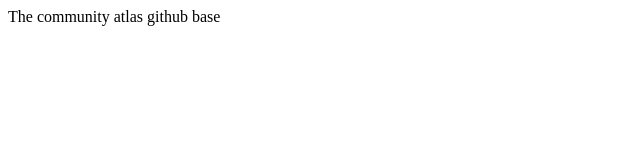
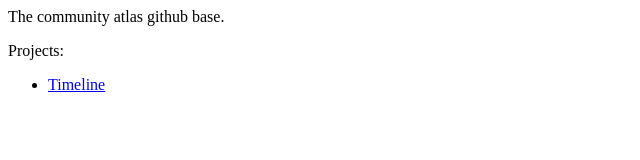
Before and after one commit to community-atlas/community-atlas.github.io, a plain HTML site: page index.html in a window 1280 px wide. Shown: the whole page, without its empty margins (0-640 px from the left). Drawn offline with Linux system fonts and the light colour scheme.

Commit message:
Update index.html

```diff
--- a/index.html
+++ b/index.html
@@ -2,6 +2,10 @@
 <head>
 <head>
 <body>
-The community atlas github base
+<p>The community atlas github base. </p>
+<p>Projects:</p>
+  <ul>
+    <li><A href="commaBrowser/timeline.html">Timeline</a>
+  </ul>
 </body>
 </html>
```
